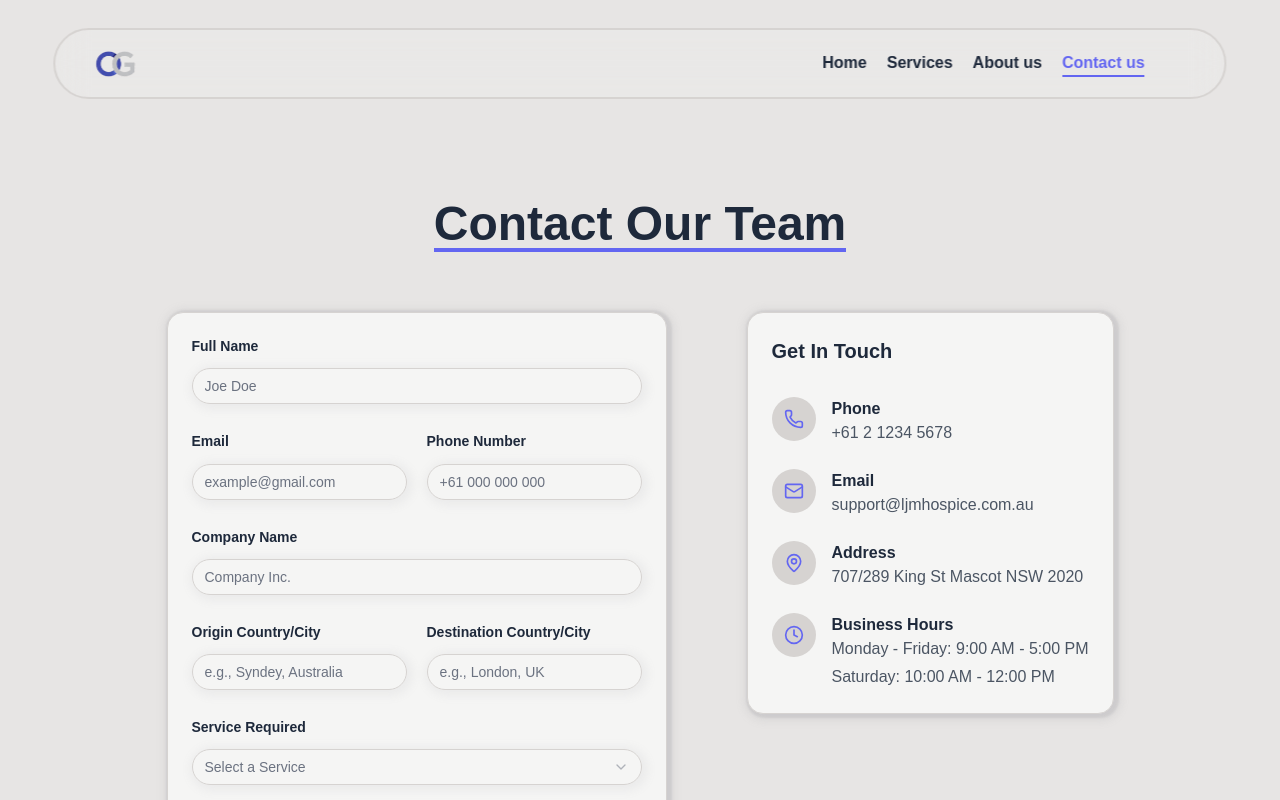
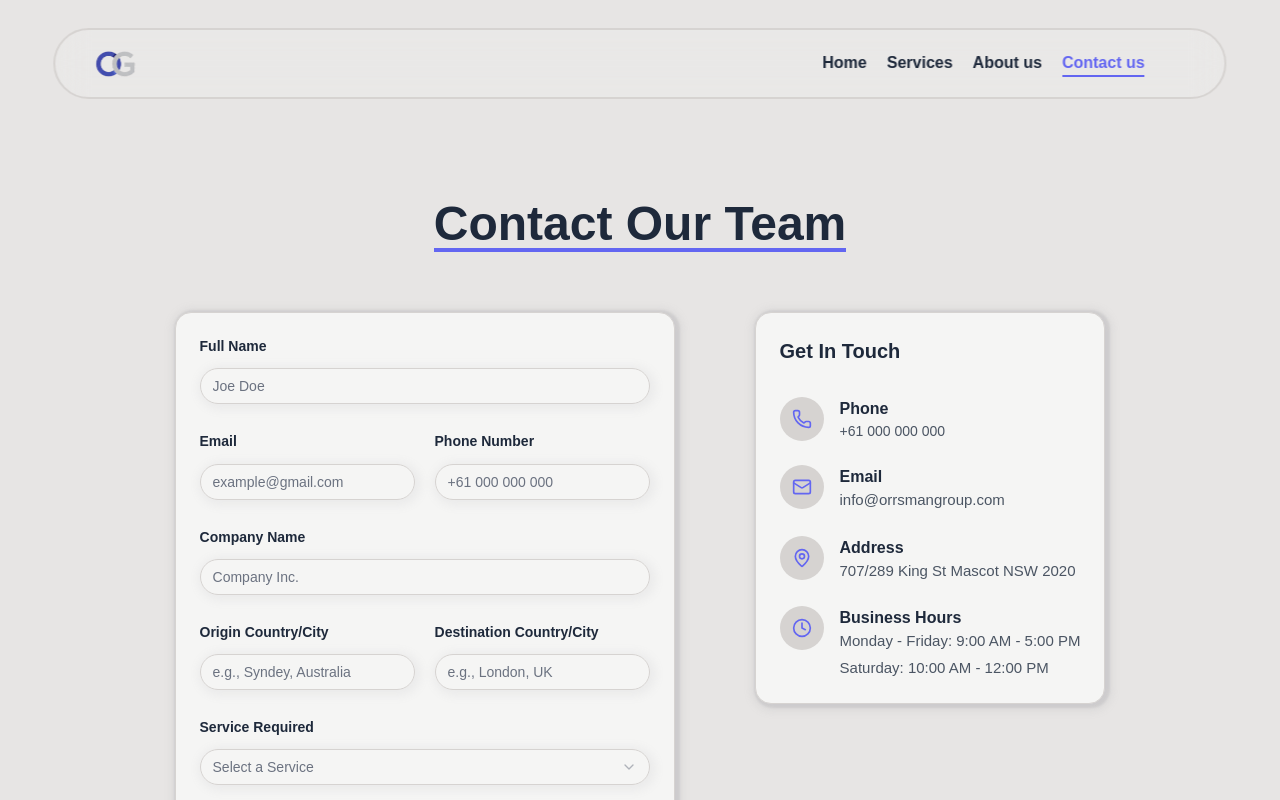
Before and after one commit to Sama2511/OrrsmanGroup, a Next.js app: page /contact in a window 1280 px wide. Shown: the top 800 px of the page. Built offline with nearby package versions, Linux system fonts and the light colour scheme.

Commit message:
Update page.tsx

```diff
--- a/app/contact/page.tsx
+++ b/app/contact/page.tsx
@@ -29,7 +29,9 @@ export default function page() {
               </div>
               <div>
                 <h3 className="text-foreground font-semibold">Phone</h3>
-                <p className="text-secondary-foreground">+61 2 1234 5678</p>
+                <p className="text-secondary-foreground text-sm">
+                  +61 000 000 000
+                </p>
               </div>
             </div>
 
@@ -39,8 +41,8 @@ export default function page() {
               </div>
               <div>
                 <h3 className="text-foreground font-semibold">Email</h3>
-                <p className="text-secondary-foreground">
-                  support@ljmhospice.com.au
+                <p className="text-secondary-foreground text-[15px]">
+                  info@orrsmangroup.com
                 </p>
               </div>
             </div>
@@ -51,7 +53,7 @@ export default function page() {
               </div>
               <div>
                 <h3 className="text-foreground font-semibold">Address</h3>
-                <p className="text-secondary-foreground">
+                <p className="text-secondary-foreground text-[15px]">
                   707/289 King St Mascot NSW 2020
                 </p>
               </div>
@@ -65,7 +67,7 @@ export default function page() {
                 <h3 className="text-foreground font-semibold">
                   Business Hours
                 </h3>
-                <div className="text-secondary-foreground space-y-1">
+                <div className="text-secondary-foreground space-y-1 text-[15px]">
                   <p>Monday - Friday: 9:00 AM - 5:00 PM</p>
                   <p>Saturday: 10:00 AM - 12:00 PM</p>
                 </div>
```
